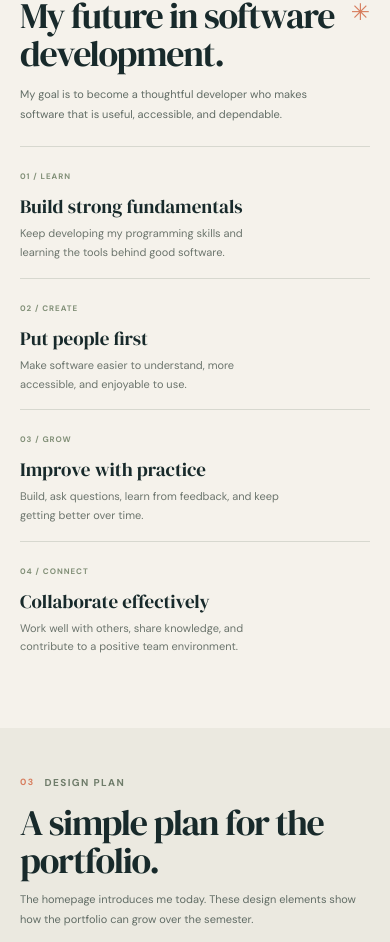
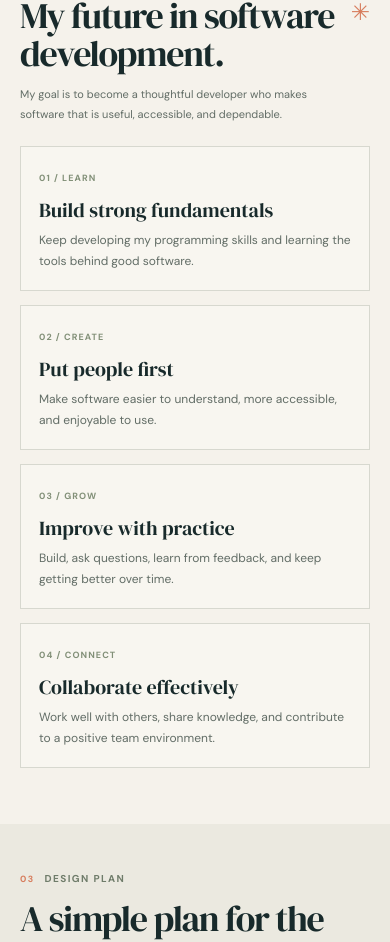
Before and after one commit to Praetorian0420/wolfe-emery_jesse_portfolio, a Vue app: page / in a window 390 px wide. Shown: the part 1260-2202 px from the top of the page. Built offline with nearby package versions, Linux system fonts and the light colour scheme.

Commit message:
style: update goal card styles for improved layout and readability

```diff
--- a/src/App.vue
+++ b/src/App.vue
@@ -1819,13 +1819,16 @@ h1 span {
   line-height: 1.8;
 }
 .goals-mark { color: #d77d5d; font-size: 31px; }
-.goals-grid { display: grid; grid-template-columns: repeat(3, minmax(0, 1fr)); border-top: 1px solid #d7d8cf; }
-.goal-card { min-height: 160px; padding: 19px 22px 18px 0; border-right: 1px solid #d7d8cf; }
-.goal-card + .goal-card { padding-left: 22px; }
-.goal-card:last-child { border: 0; }
-.goal-number { color: #829078; font-size: 8px; font-weight: 700; letter-spacing: .12em; }
-.goal-card h3 { margin: 15px 0 8px; font-family: var(--serif); font-size: 19px; font-weight: 400; }
-.goal-card p { max-width: 260px; margin: 0; color: #6c756d; font-size: 11px; line-height: 1.7; }
+.goals-grid { display: grid; grid-template-columns: repeat(2, minmax(0, 1fr)); gap: 14px; }
+.goal-card {
+  min-height: 154px;
+  padding: 21px 22px;
+  border: 1px solid #d7d8cf;
+  background: #f8f6f0;
+}
+.goal-number { color: #829078; font-size: 9px; font-weight: 700; letter-spacing: .12em; }
+.goal-card h3 { margin: 13px 0 7px; font-family: var(--serif); font-size: 20px; font-weight: 400; }
+.goal-card p { max-width: 360px; margin: 0; color: #626d66; font-size: 12px; line-height: 1.75; }
 .site-plan-section { padding-block: 69px 78px; background: #ebe9e0; }
 .site-plan-heading { display: flex; align-items: end; justify-content: space-between; gap: 30px; margin: 18px 0 30px; }
 .site-plan-heading h2 { max-width: 500px; }
@@ -1914,14 +1917,11 @@ h1 span {
   .goals-heading p, .site-plan-heading p { font-size: 11px; }
   .goals-mark { font-size: 23px; }
   .goals-grid { grid-template-columns: 1fr; }
-  .goal-card, .goal-card + .goal-card {
+  .goal-card {
     min-height: 0;
-    padding: 16px 0;
-    border-right: 0;
-    border-bottom: 1px solid #d7d8cf;
-  }
-  .goal-card:last-child { border-bottom: 0; }
-  .goal-card h3 { margin: 9px 0 5px; }
+    padding: 18px;
+  }
+  .goal-card h3 { margin: 10px 0 6px; }
   .site-plan-section { padding-block: 48px 56px; }
   .site-plan-heading { align-items: start; flex-direction: column; gap: 10px; margin: 15px 0 22px; }
   .portfolio-blueprint { grid-template-columns: 1fr; }
```
